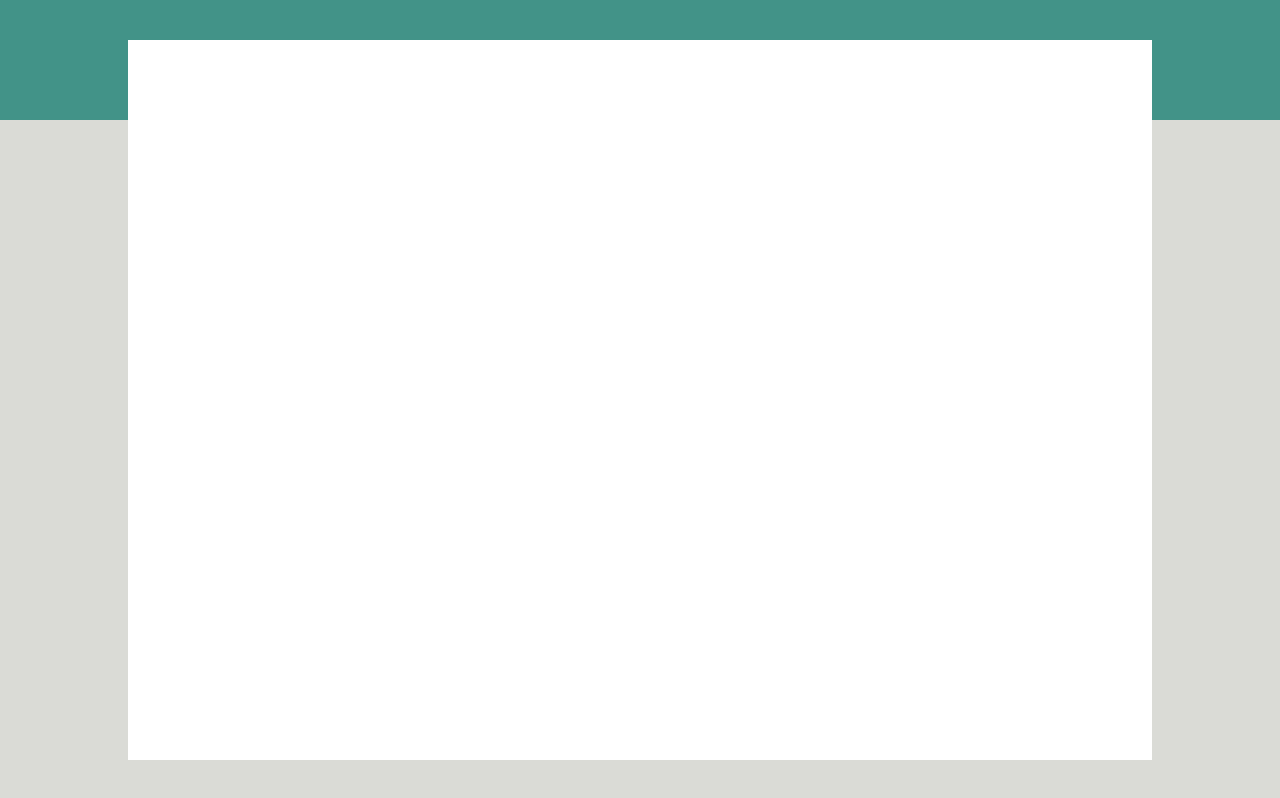
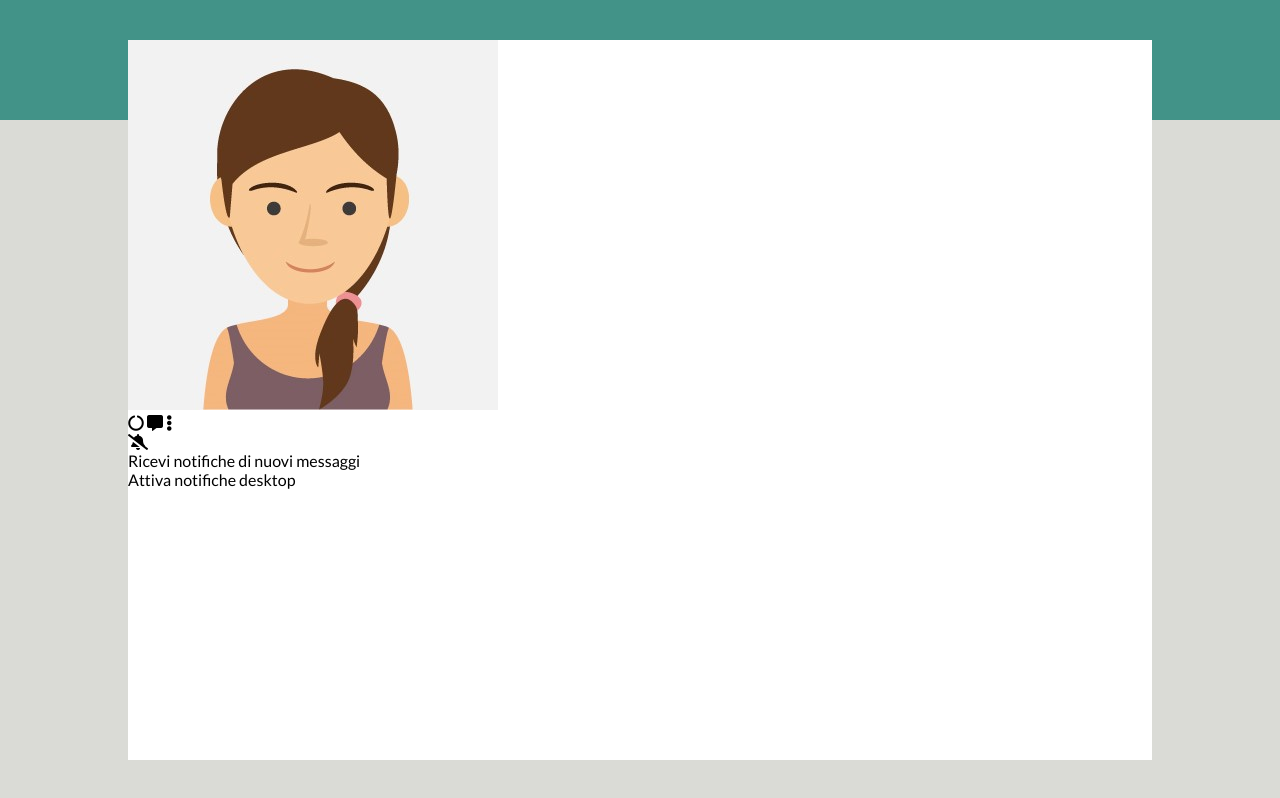
Before and after one commit to carminelentisco/js-html-css-boolzap, a plain HTML site: page index.html in a window 1280 px wide. Drawn offline with nearby package versions, Linux system fonts and the light colour scheme.

Commit message:
HTML
Aggiunte divisone container app.
Aggiunto header SX.
Aggiunto main SX, da completare.

```diff
--- a/index.html
+++ b/index.html
@@ -13,7 +13,51 @@
 </head>
 <body>
 
-    <div id="app" class="app"></div>
+    <div id="app" class="app">
+
+        <!-- Sezione app sinista -->
+        <section class="app-left">
+
+            <!-- Header action left -->
+            <header class="header_background header-left">
+
+                <!-- Avatar utente -->
+                <img src="img/avatar_io.jpg" alt="Avatar Utente">
+
+                <!-- Azioni menù sinistra -->
+                <div class="header-left-action">
+                    <i class="fas fa-circle-notch"></i>
+                    <i class="fas fa-comment-alt"></i>
+                    <i class="fas fa-ellipsis-v"></i>
+                </div>
+
+            </header>
+
+            <!-- Main chat left -->
+            <main>
+
+                <div class="sound-notification">
+
+                    <!-- Icon -->
+                    <div class="bell">
+                        <i class="fas fa-bell-slash"></i>
+                    </div>
+
+                    <div class="notification-sound-text">
+                        <p>Ricevi notifiche di nuovi messaggi</p>
+                        <p>Attiva notifiche desktop</p>
+                    </div>
+
+                </div>
+
+            </main>
+
+        </section>
+
+        <!-- Sezione app destra -->
+        <section class="app-right"></section>
+
+    </div>
 
 </body>
 </html>
```
